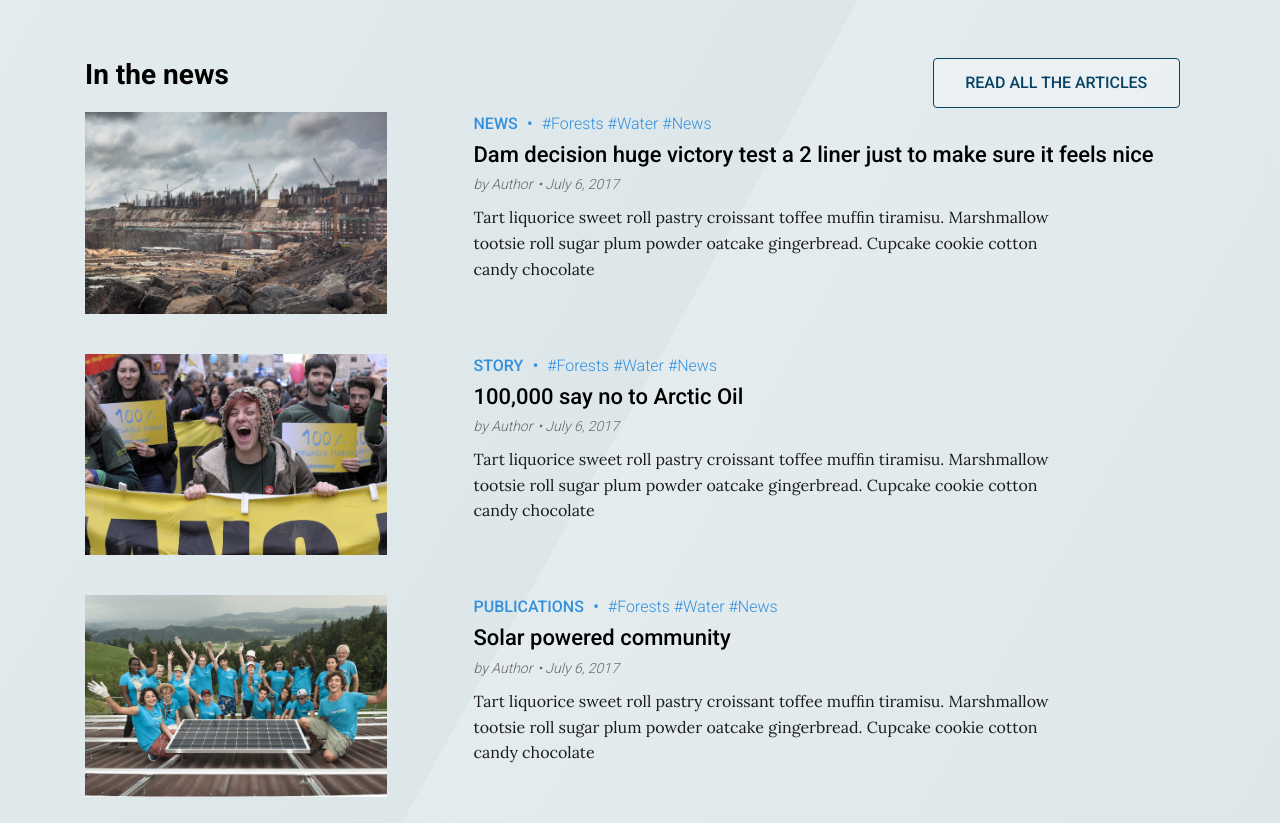
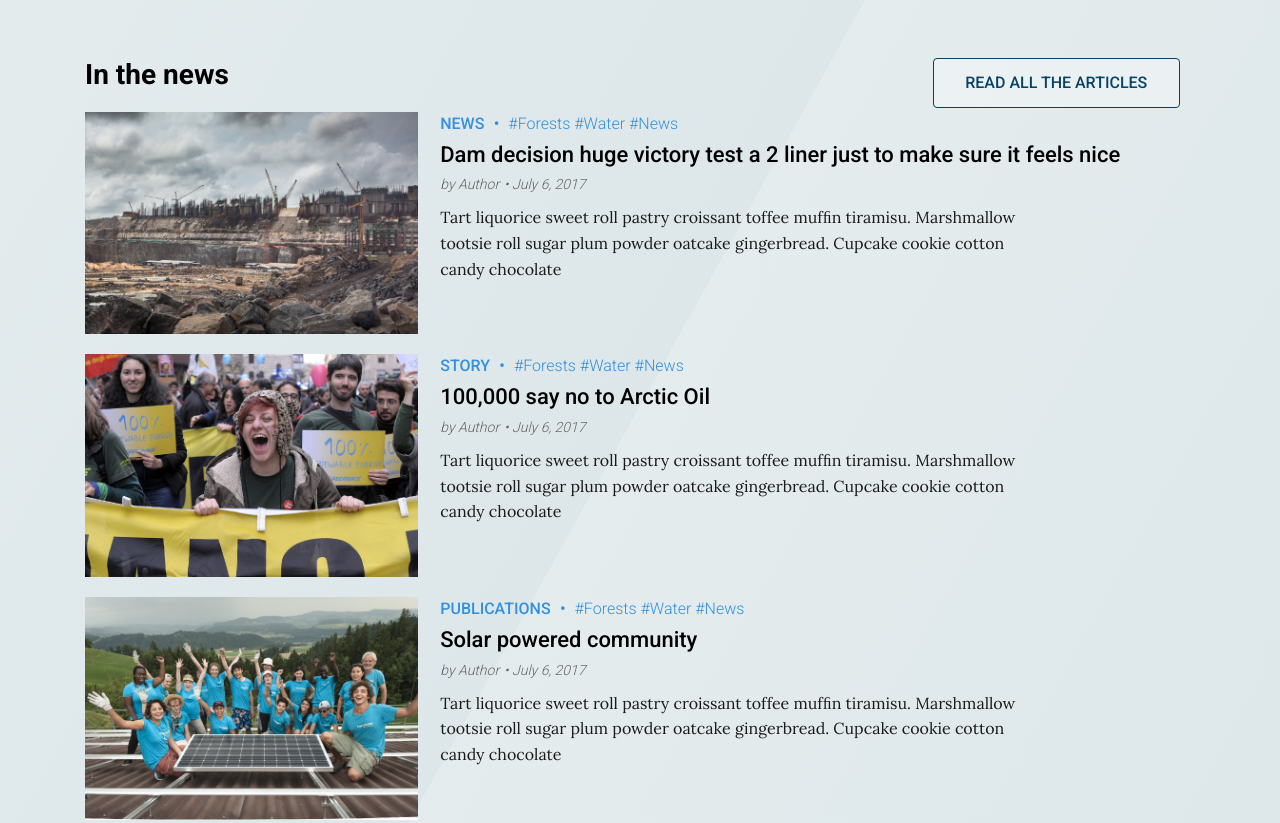
Before and after one commit to greenpeace/planet4-presentation-layer, a website: page home.html in a window 1280 px wide. Shown: the part 2327-3150 px from the top of the page. Drawn offline with nearby package versions, Linux system fonts and the light colour scheme; files that its build step writes are made by us from their sources.

Commit message:
Fix article-listing spacing (#203)

```diff
--- a/src/scss/common/_article-listing.scss
+++ b/src/scss/common/_article-listing.scss
@@ -49,11 +49,11 @@
   @include large-and-up {
     background-color: transparent;
     box-shadow: none;
-    margin: 40px 0;
+    margin: 20px 0;
   }
 
   @include x-large-and-up {
-    margin: 32px 0;
+    margin: 30px 0;
   }
 }
 
@@ -62,24 +62,15 @@
 
   img {
     width: 100%;
-
-    @include large-and-up {
-      width: 80%;
-    }
-
-    @include x-large-and-up {
-      width: 90%;
-    }
-
   }
 
   @include medium-and-up {
-    flex-basis: 35%;
+    flex-basis: 30%;
     order: 0;
   }
 
   @include large-and-up {
-    flex-basis: 34%;
+    flex-basis: 30%;
   }
 }
 
@@ -87,11 +78,11 @@
   padding: 15px;
 
   @include medium-and-up {
-    flex-basis: 63%;
+    flex-basis: 68%;
   }
 
   @include large-and-up {
-    flex-basis: 65%;
+    flex-basis: 68%;
     padding: 0;
   }
 }
```
